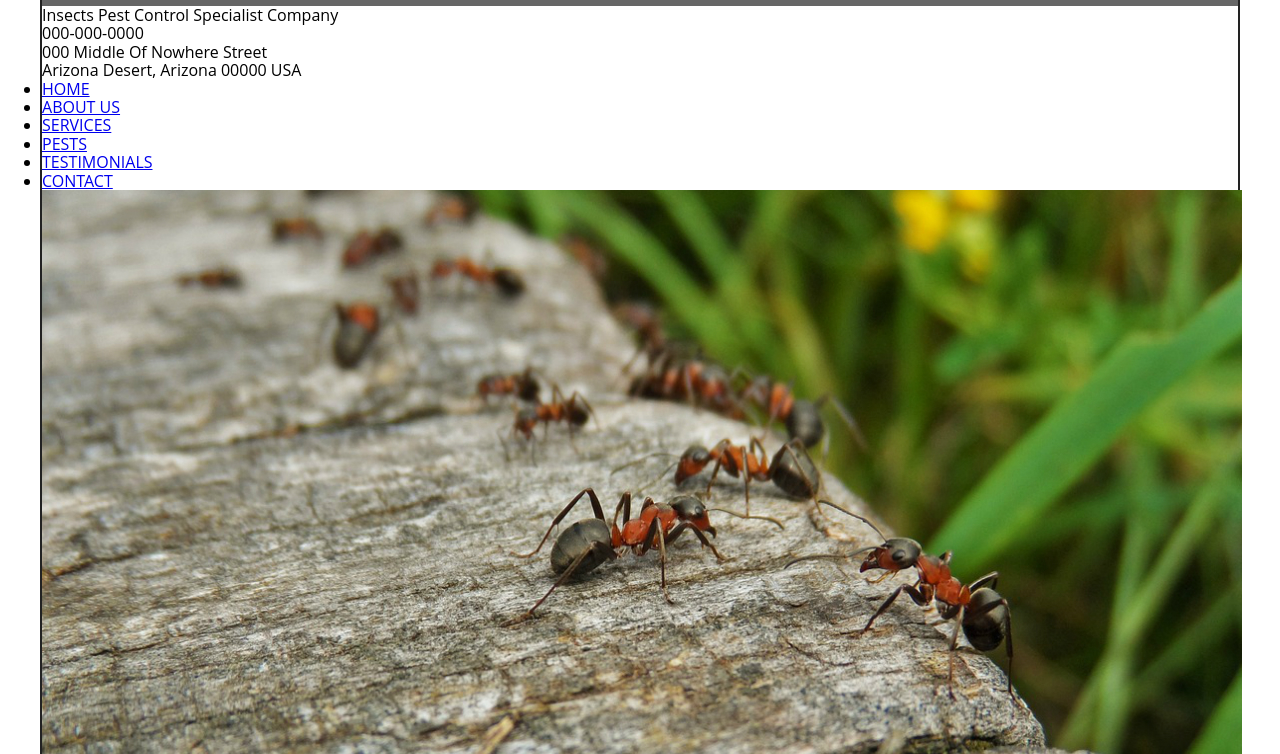
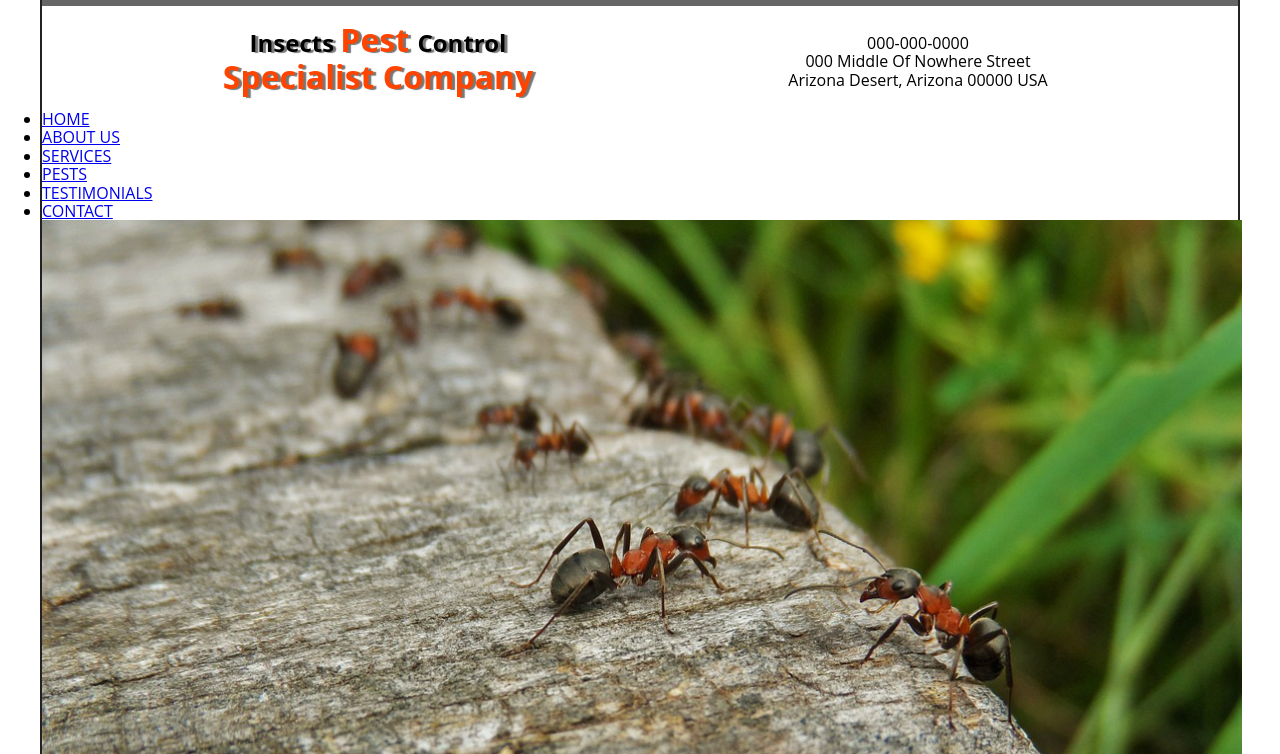
Before and after one commit to hdotx/Pest-Company, a plain HTML site: page index.html in a window 1280 px wide. Shown: the part 46-800 px from the top of the page. Drawn offline with Linux system fonts and the light colour scheme.

Commit message:
Add styling to the company logo section

```diff
--- a/css/styles.css
+++ b/css/styles.css
@@ -508,6 +508,50 @@ body{
     transform: scale(1.25);
 }
 
+/*  Company Logo */
+
+.logo{
+    height: 6.5rem;
+    width: 67.5rem;
+    margin: 0 auto;
+    display: flex;
+}
+
+.logo-company{
+    text-align: center;
+    flex-basis: 50%;
+    font-size: 1.5rem;
+    font-weight: 700;
+    margin: 1rem;
+    text-shadow: 3px 1px 1px #777;
+}
+
+.logo-company span:nth-of-type(2){
+    display:block;
+}
+
+.logo-company span:nth-of-type(2),
+.logo-company span:last-child{
+    font-size: 2rem;
+    color: #F40; /* orangered */
+}
+
+
+.logo-contact{
+    flex-basis: 50%;
+    text-align: center;
+}
+
+.logo-contact p{
+    position: relative;
+    top: 1.75rem;
+}
+
+
+
+
+
+
 
 /* Footer */
 
```
